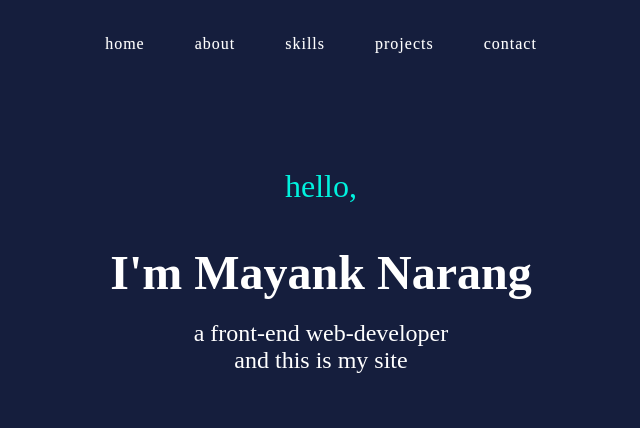
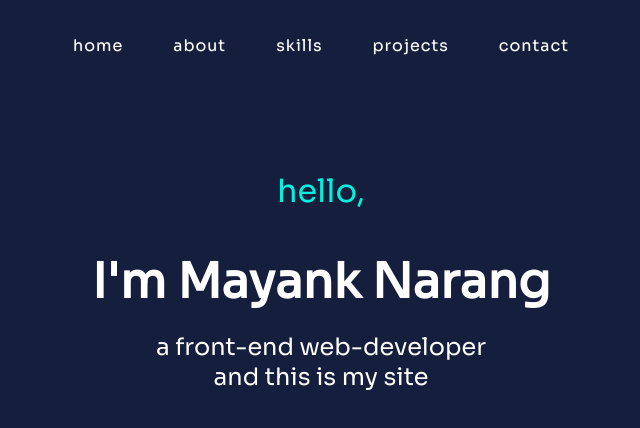
Before and after one commit to Stanegrad/mayank-portfolio, a plain HTML site: page index.html in a window 1280 px wide. Shown: the whole page, without its empty margins (319-959 px from the left). Drawn offline with Linux system fonts and the light colour scheme.

Commit message:
font done

```diff
--- a/index.html
+++ b/index.html
@@ -6,6 +6,10 @@
     <meta name="viewport" content="width=device-width, initial-scale=1.0">
     <title>Document</title>
     <link rel="stylesheet" href="style.css">
+
+    <link rel="preconnect" href="https://fonts.googleapis.com">
+<link rel="preconnect" href="https://fonts.gstatic.com" crossorigin>
+<link href="https://fonts.googleapis.com/css2?family=Sora&display=swap" rel="stylesheet">
 </head>
 <body>
     <section class="color-6">
@@ -18,11 +22,11 @@
         </nav>
     </section>
 
-    <section class="a1">
-        <div class="a-div">
-            <p class="a2">hello,  </p>
-            <h1>I'm Mayank Narang </h1>
-            <p class="a3">a front-end web-developer <br> and this is my site</p>
+    <section class="home">
+        <div class="home-div-a">
+            <p class="home-p-1">hello,  </p>
+            <h1 class="home-h1">I'm Mayank Narang </h1>
+            <p class="home-p-2">a front-end web-developer <br> and this is my site</p>
         </div>
     </section>
 </body>
--- a/style.css
+++ b/style.css
@@ -15,6 +15,7 @@
 body {
     background-color: #151e3d;
     color: white ;
+    font-family: sora, sans-serif;
 }
 
 /* nav section */
@@ -79,23 +80,24 @@ nav a:focus {
 	color: #00F2DE;
 }
 
+/* home section */
 
-.a2 {
+.home-div-a {
+    text-align: center;
+    margin-top: 100px;
+}
+
+.home-p-1 {
     color: #00F2DE;
     font-size: 32px;
     padding-bottom: 40px;
 }
 
-.a-div {
-    text-align: center;
-    margin-top: 100px;
-}
-
-h1 {
+.home-h1 {
     font-size: 48px;
     padding-bottom: 20px;
 }
 
-.a3 {
+.home-p-2 {
     font-size: 24px;
 }
```
